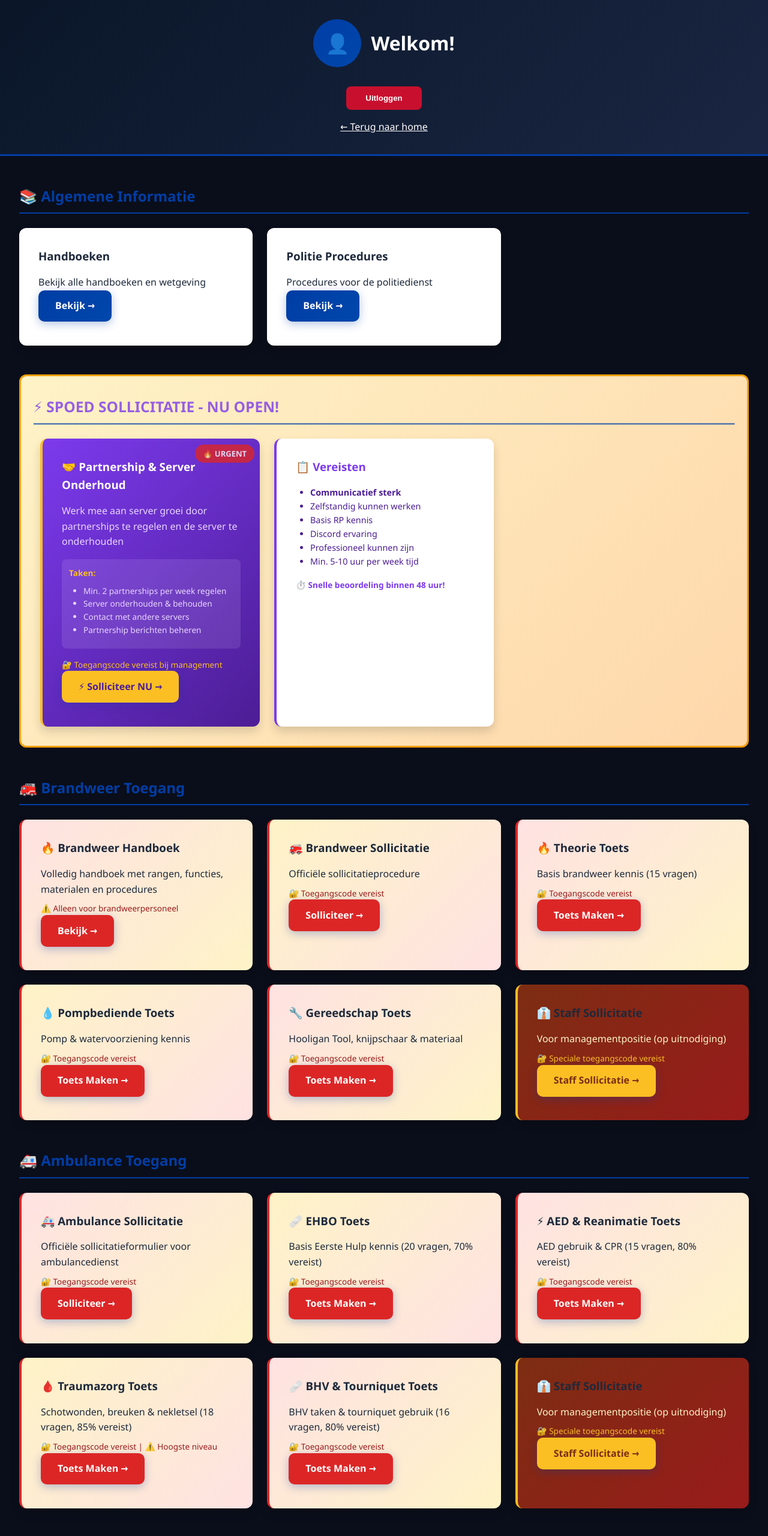
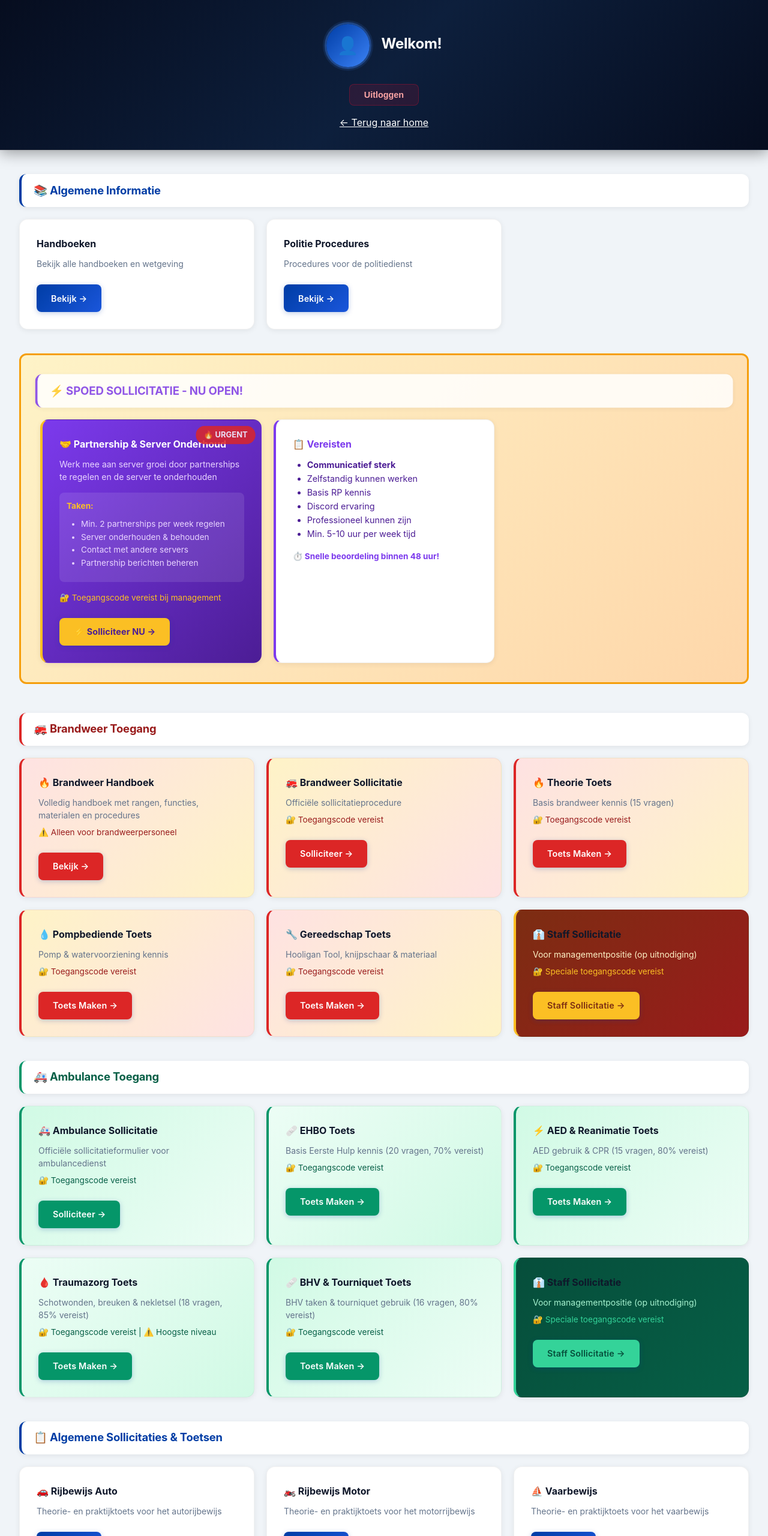
Before and after one commit to TacticalDuckey/tacticalduckey.github.io, a website: page dashboard.html in a window 1280 px wide. Shown: the top 2560 px of the page at 60% size. Drawn offline with Linux system fonts and the light colour scheme.

Commit message:
feat: modern UI redesign - Inter font, dashboard polish, ambulance groen

```diff
--- a/dashboard.html
+++ b/dashboard.html
@@ -7,77 +7,211 @@
     <link rel="stylesheet" href="styles.css">
     <script src="https://identity.netlify.com/v1/netlify-identity-widget.js"></script>
     <style>
+        /* ── Dashboard Header ── */
         .dashboard-header {
-            background: linear-gradient(135deg, #0a1628, #1a2642);
+            background: linear-gradient(135deg, #060d1f 0%, #0d1f3c 50%, #060d1f 100%);
             color: white;
-            padding: 2rem;
+            padding: 2.5rem 2rem 2rem;
             text-align: center;
-            border-bottom: 3px solid var(--primary-blue);
+            border-bottom: 1px solid rgba(255,255,255,0.08);
+            box-shadow: 0 4px 24px rgba(0,0,0,0.4);
+            position: sticky;
+            top: 0;
+            z-index: 50;
         }
 
         .user-profile {
             display: flex;
             align-items: center;
             justify-content: center;
-            gap: 1rem;
+            gap: 1.25rem;
             margin-bottom: 1rem;
         }
 
         .user-avatar {
-            width: 80px;
-            height: 80px;
+            width: 72px;
+            height: 72px;
             border-radius: 50%;
-            background: linear-gradient(135deg, var(--primary-blue), var(--secondary-blue));
+            background: linear-gradient(135deg, var(--primary-blue), #3b82f6);
             display: flex;
             align-items: center;
             justify-content: center;
-            font-size: 2rem;
+            font-size: 1.8rem;
+            box-shadow: 0 0 0 3px rgba(59,130,246,0.35), 0 0 0 6px rgba(59,130,246,0.12);
+            flex-shrink: 0;
         }
 
+        #welcome-message {
+            font-size: 1.5rem;
+            font-weight: 700;
+            letter-spacing: -0.01em;
+            margin-bottom: 0.4rem;
+        }
+
+        /* ── Role Badges ── */
+        .role-badge {
+            display: inline-flex;
+            align-items: center;
+            gap: 0.3rem;
+            padding: 0.3rem 0.85rem;
+            border-radius: 999px;
+            font-weight: 600;
+            font-size: 0.8rem;
+            letter-spacing: 0.02em;
+            margin: 0.25rem;
+            text-transform: uppercase;
+        }
+
+        .role-badge.admin {
+            background: linear-gradient(135deg, #f59e0b, #fbbf24);
+            color: #1a0a00;
+            box-shadow: 0 2px 8px rgba(245,158,11,0.4);
+        }
+
+        .role-badge.staff {
+            background: linear-gradient(135deg, #7c3aed, #8b5cf6);
+            color: white;
+            box-shadow: 0 2px 8px rgba(124,58,237,0.4);
+        }
+
+        .role-badge.agent {
+            background: linear-gradient(135deg, var(--primary-blue), #2563eb);
+            color: white;
+            box-shadow: 0 2px 8px rgba(0,61,165,0.35);
+        }
+
+        .role-badge.brandweer {
+            background: linear-gradient(135deg, #b91c1c, #dc2626);
+            color: white;
+            box-shadow: 0 2px 8px rgba(185,28,28,0.4);
+        }
+
+        .role-badge.ambulance {
+            background: linear-gradient(135deg, #059669, #10b981);
+            color: white;
+            box-shadow: 0 2px 8px rgba(5,150,105,0.4);
+        }
+
+        .role-badge.user {
+            background: rgba(100,116,139,0.25);
+            color: #94a3b8;
+            border: 1px solid rgba(100,116,139,0.3);
+        }
+
+        .role-badge.dsi {
+            background: linear-gradient(135deg, #1e1b4b, #3730a3);
+            color: #a5b4fc;
+            box-shadow: 0 2px 8px rgba(55,48,163,0.4);
+            border: 1px solid rgba(165,180,252,0.3);
+        }
+
+        /* ── Logout & back link ── */
+        .logout-btn {
+            background: rgba(200,16,46,0.15);
+            color: #fca5a5;
+            border: 1px solid rgba(200,16,46,0.35);
+            padding: 0.55rem 1.5rem;
+            border-radius: 8px;
+            font-weight: 600;
+            font-size: 0.9rem;
+            cursor: pointer;
+            margin-top: 0.75rem;
+            transition: all 0.2s ease;
+        }
+
+        .logout-btn:hover {
+            background: #C8102E;
+            color: white;
+            border-color: #C8102E;
+            box-shadow: 0 4px 12px rgba(200,16,46,0.4);
+        }
+
+        /* ── Dashboard layout ── */
         .dashboard-container {
             max-width: 1400px;
             margin: 0 auto;
-            padding: 3rem 2rem;
+            padding: 2.5rem 2rem 4rem;
+            background: #f0f4f8;
+            min-height: 100vh;
         }
 
+        /* ── Section headers ── */
         .access-section {
-            margin-bottom: 3rem;
+            margin-bottom: 2.5rem;
         }
 
-        .access-section h2 {
+        .access-section > h2 {
+            display: flex;
+            align-items: center;
+            gap: 0.6rem;
+            font-size: 1.15rem;
+            font-weight: 700;
+            letter-spacing: -0.01em;
+            padding: 0.8rem 1.25rem;
+            background: white;
+            border-radius: 12px;
+            box-shadow: 0 2px 8px rgba(0,0,0,0.07);
+            border-left: 4px solid var(--primary-blue);
+            margin-bottom: 1.25rem;
             color: var(--primary-blue);
-            margin-bottom: 1.5rem;
-            padding-bottom: 0.5rem;
-            border-bottom: 2px solid var(--primary-blue);
         }
 
+        #brandweer-section > h2 { border-left-color: #dc2626; color: #991b1b; }
+        #ambulance-section > h2 { border-left-color: #059669; color: #065f46; }
+        #staff-section > h2     { border-left-color: #7c3aed; color: #5b21b6; }
+        #admin-section > h2     { border-left-color: #f59e0b; color: #78350f; }
+        #dsi-section > h2       { border-left-color: #3730a3; color: #1e1b4b; }
+        #spoed-section > h2     { border-left-color: #7c3aed; color: #4c1d95; }
+
+        /* ── Card grid ── */
         .access-grid {
             display: grid;
-            grid-template-columns: repeat(auto-fill, minmax(300px, 1fr));
-            gap: 1.5rem;
+            grid-template-columns: repeat(auto-fill, minmax(290px, 1fr));
+            gap: 1.25rem;
         }
 
+        /* ── Cards ── */
         .access-card {
             background: white;
-            border-radius: 12px;
-            padding: 2rem;
-            box-shadow: var(--card-shadow);
-            transition: all 0.3s ease;
+            border-radius: var(--radius);
+            padding: 1.75rem;
+            box-shadow: 0 2px 10px rgba(0,0,0,0.07);
+            transition: transform 0.22s cubic-bezier(0.4, 0, 0.2, 1),
+                        box-shadow 0.22s cubic-bezier(0.4, 0, 0.2, 1);
+            border: 1px solid rgba(0,0,0,0.05);
         }
 
-        .access-card:hover {
-            transform: translateY(-5px);
-            box-shadow: var(--card-hover-shadow);
+        .access-card:not(.locked):hover {
+            transform: translateY(-4px);
+            box-shadow: 0 12px 28px rgba(0,0,0,0.13);
         }
 
         .access-card h3 {
+            font-size: 1rem;
+            font-weight: 700;
             color: var(--text-dark);
-            margin-bottom: 1rem;
+            margin-bottom: 0.6rem;
+        }
+
+        .access-card p {
+            font-size: 0.875rem;
+            color: var(--text-light);
+            margin-bottom: 0.5rem;
+            line-height: 1.5;
+        }
+
+        .access-card .btn {
+            margin-top: 1rem;
         }
 
         .access-card.locked {
-            opacity: 0.6;
+            opacity: 0.55;
             cursor: not-allowed;
+        }
+
+        .access-card.locked:hover {
+            transform: none;
+            box-shadow: 0 2px 10px rgba(0,0,0,0.07);
         }
 
         .access-card.locked::after {
@@ -86,80 +220,13 @@
             margin-top: 1rem;
             color: var(--accent-red);
             font-weight: 600;
+            font-size: 0.85rem;
         }
 
-        .role-badge {
-            display: inline-block;
-            padding: 0.5rem 1rem;
-            border-radius: 20px;
-            font-weight: 600;
-            font-size: 0.9rem;
-            margin: 0.5rem;
-        }
-
-        .role-badge.admin {
-            background: linear-gradient(135deg, #fbbf24, #f59e0b);
-            color: #000;
-        }
-
-        .role-badge.staff {
-            background: linear-gradient(135deg, #8b5cf6, #6366f1);
-            color: white;
-        }
-
-        .role-badge.agent {
-            background: linear-gradient(135deg, #0047ab, #3b82f6);
-            color: white;
-        }
-
-        .role-badge.brandweer {
-            background: linear-gradient(135deg, #dc2626, #f59e0b);
-            color: white;
-            border: 2px solid #fbbf24;
-        }
-
-        .role-badge.ambulance {
-            background: linear-gradient(135deg, #dc2626, #ef4444);
-            color: white;
-            border: 2px solid #fbbf24;
-        }
-
-        .role-badge.user {
-            background: linear-gradient(135deg, #64748b, #94a3b8);
-            color: white;
-        }
-
-        .role-badge.dsi {
-            background: linear-gradient(135deg, #dc2626, #991b1b);
-            color: white;
-            border: 2px solid #fbbf24;
-        }
-
-        .logout-btn {
-            background: var(--accent-red);
-            color: white;
-            border: none;
-            padding: 0.75rem 2rem;
-            border-radius: 8px;
-            font-weight: 600;
-            cursor: pointer;
-            margin-top: 1rem;
-        }
-
-        .logout-btn:hover {
-            background: #a01020;
-        }
-
-        /* Pulse animatie voor spoed sollicitatie */
+        /* ── Pulse animation (spoed) ── */
         @keyframes pulse {
-            0%, 100% {
-                opacity: 1;
-                transform: scale(1);
-            }
-            50% {
-                opacity: 0.8;
-                transform: scale(1.02);
-            }
+            0%, 100% { opacity: 1; transform: scale(1); }
+            50%       { opacity: 0.85; transform: scale(1.015); }
         }
     </style>
 </head>
@@ -301,58 +368,58 @@
         <section class="access-section" id="ambulance-section">
             <h2>🚑 Ambulance Toegang</h2>
             <div class="access-grid">
-                <div class="access-card" id="ambulance-card-1" style="background: linear-gradient(135deg, #fee2e2 0%, #fef3c7 100%); border-left: 4px solid #dc2626;">
+                <div class="access-card" id="ambulance-card-1" style="background: linear-gradient(135deg, #d1fae5 0%, #ecfdf5 100%); border-left: 4px solid #059669;">
                     <h3>🚑 Ambulance Sollicitatie</h3>
                     <p>Officiële sollicitatieformulier voor ambulancedienst</p>
-                    <p style="font-size: 0.85em; margin-top: 0.5rem; color: #991b1b;">
+                    <p style="font-size: 0.85em; margin-top: 0.5rem; color: #065f46;">
                         🔐 Toegangscode vereist
                     </p>
-                    <a href="Ambulance/Sollicitaties/1. Ambulance Sollicitatie - Invulbaar.html" class="btn" style="background: #dc2626;">Solliciteer →</a>
+                    <a href="Ambulance/Sollicitaties/1. Ambulance Sollicitatie - Invulbaar.html" class="btn" style="background: #059669;">Solliciteer →</a>
                 </div>
 
-                <div class="access-card" id="ambulance-card-2" style="background: linear-gradient(135deg, #fef3c7 0%, #fee2e2 100%); border-left: 4px solid #dc2626;">
+                <div class="access-card" id="ambulance-card-2" style="background: linear-gradient(135deg, #ecfdf5 0%, #d1fae5 100%); border-left: 4px solid #059669;">
                     <h3>🩹 EHBO Toets</h3>
                     <p>Basis Eerste Hulp kennis (20 vragen, 70% vereist)</p>
-                    <p style="font-size: 0.85em; margin-top: 0.5rem; color: #991b1b;">
+                    <p style="font-size: 0.85em; margin-top: 0.5rem; color: #065f46;">
                         🔐 Toegangscode vereist
                     </p>
-                    <a href="Ambulance/Sollicitaties/2. EHBO Toets - Invulbaar.html" class="btn" style="background: #dc2626;">Toets Maken →</a>
+                    <a href="Ambulance/Sollicitaties/2. EHBO Toets - Invulbaar.html" class="btn" style="background: #059669;">Toets Maken →</a>
                 </div>
 
-                <div class="access-card" id="ambulance-card-3" style="background: linear-gradient(135deg, #fee2e2 0%, #fef3c7 100%); border-left: 4px solid #dc2626;">
+                <div class="access-card" id="ambulance-card-3" style="background: linear-gradient(135deg, #d1fae5 0%, #ecfdf5 100%); border-left: 4px solid #059669;">
                     <h3>⚡ AED & Reanimatie Toets</h3>
                     <p>AED gebruik & CPR (15 vragen, 80% vereist)</p>
-                    <p style="font-size: 0.85em; margin-top: 0.5rem; color: #991b1b;">
+                    <p style="font-size: 0.85em; margin-top: 0.5rem; color: #065f46;">
                         🔐 Toegangscode vereist
                     </p>
-                    <a href="Ambulance/Sollicitaties/3. AED Reanimatie Toets - Invulbaar.html" class="btn" style="background: #dc2626;">Toets Maken →</a>
+                    <a href="Ambulance/Sollicitaties/3. AED Reanimatie Toets - Invulbaar.html" class="btn" style="background: #059669;">Toets Maken →</a>
                 </div>
 
-                <div class="access-card" id="ambulance-card-4" style="background: linear-gradient(135deg, #fef3c7 0%, #fee2e2 100%); border-left: 4px solid #dc2626;">
+                <div class="access-card" id="ambulance-card-4" style="background: linear-gradient(135deg, #ecfdf5 0%, #d1fae5 100%); border-left: 4px solid #059669;">
                     <h3>🩸 Traumazorg Toets</h3>
                     <p>Schotwonden, breuken & nekletsel (18 vragen, 85% vereist)</p>
-                    <p style="font-size: 0.85em; margin-top: 0.5rem; color: #991b1b;">
+                    <p style="font-size: 0.85em; margin-top: 0.5rem; color: #065f46;">
                         🔐 Toegangscode vereist | ⚠️ Hoogste niveau
                     </p>
-                    <a href="Ambulance/Sollicitaties/4. Traumazorg Toets - Invulbaar.html" class="btn" style="background: #dc2626;">Toets Maken →</a>
+                    <a href="Ambulance/Sollicitaties/4. Traumazorg Toets - Invulbaar.html" class="btn" style="background: #059669;">Toets Maken →</a>
                 </div>
 
-                <div class="access-card" id="ambulance-card-5" style="background: linear-gradient(135deg, #fee2e2 0%, #fef3c7 100%); border-left: 4px solid #dc2626;">
+                <div class="access-card" id="ambulance-card-5" style="background: linear-gradient(135deg, #d1fae5 0%, #ecfdf5 100%); border-left: 4px solid #059669;">
                     <h3>🩹 BHV & Tourniquet Toets</h3>
                     <p>BHV taken & tourniquet gebruik (16 vragen, 80% vereist)</p>
-                    <p style="font-size: 0.85em; margin-top: 0.5rem; color: #991b1b;">
+                    <p style="font-size: 0.85em; margin-top: 0.5rem; color: #065f46;">
                         🔐 Toegangscode vereist
                     </p>
-                    <a href="Ambulance/Sollicitaties/5. BHV Tourniquet Toets - Invulbaar.html" class="btn" style="background: #dc2626;">Toets Maken →</a>
+                    <a href="Ambulance/Sollicitaties/5. BHV Tourniquet Toets - Invulbaar.html" class="btn" style="background: #059669;">Toets Maken →</a>
                 </div>
 
-                <div class="access-card" id="ambulance-card-6" style="background: linear-gradient(135deg, #7c2d12 0%, #991b1b 100%); border-left: 4px solid #fbbf24; color: white;">
+                <div class="access-card" id="ambulance-card-6" style="background: linear-gradient(135deg, #064e3b 0%, #065f46 100%); border-left: 4px solid #34d399; color: white;">
                     <h3>👔 Staff Sollicitatie</h3>
-                    <p style="color: #fef3c7;">Voor managementpositie (op uitnodiging)</p>
-                    <p style="font-size: 0.85em; margin-top: 0.5rem; color: #fbbf24;">
+                    <p style="color: #a7f3d0;">Voor managementpositie (op uitnodiging)</p>
+                    <p style="font-size: 0.85em; margin-top: 0.5rem; color: #34d399;">
                         🔐 Speciale toegangscode vereist
                     </p>
-                    <a href="Ambulance/Sollicitaties/6. Ambulance Staff Sollicitatie - Invulbaar.html" class="btn" style="background: #fbbf24; color: #7c2d12;">Staff Sollicitatie →</a>
+                    <a href="Ambulance/Sollicitaties/6. Ambulance Staff Sollicitatie - Invulbaar.html" class="btn" style="background: #34d399; color: #064e3b;">Staff Sollicitatie →</a>
                 </div>
             </div>
         </section>
--- a/styles.css
+++ b/styles.css
@@ -14,20 +14,27 @@
     --dsi-green: #06a77d;
     --dark-bg: #0a1628;
     --light-bg: #f8fafc;
-    --text-dark: #1e293b;
+    --text-dark: #0f172a;
     --text-light: #64748b;
-    --card-shadow: 0 8px 16px rgba(0, 0, 0, 0.15);
-    --card-hover-shadow: 0 20px 40px rgba(0, 0, 0, 0.3);
+    --card-shadow: 0 2px 12px rgba(0, 0, 0, 0.08);
+    --card-hover-shadow: 0 16px 40px rgba(0, 0, 0, 0.18);
+    --radius: 14px;
+    --radius-sm: 8px;
+    --radius-lg: 20px;
 }
 
 body {
-    font-family: 'Segoe UI', Tahoma, Geneva, Verdana, sans-serif;
+    font-family: 'Inter', 'Segoe UI', system-ui, -apple-system, sans-serif;
     line-height: 1.6;
     color: var(--text-dark);
     background: #0a0e1a;
     min-height: 100vh;
     overflow-x: hidden;
+    -webkit-font-smoothing: antialiased;
 }
+
+/* ─── Google Fonts (Inter) ─── */
+@import url('https://fonts.googleapis.com/css2?family=Inter:wght@300;400;500;600;700;800;900&display=swap');
 
 /* Emergency lights animation */
 .emergency-lights {
@@ -422,46 +429,48 @@ body {
 }
 
 .btn {
-    display: inline-block;
-    padding: 0.85rem 1.75rem;
-    background: linear-gradient(135deg, var(--primary-blue), var(--secondary-blue));
+    display: inline-flex;
+    align-items: center;
+    justify-content: center;
+    gap: 0.4rem;
+    padding: 0.7rem 1.5rem;
+    background: linear-gradient(135deg, var(--primary-blue), #1a56db);
     color: white;
     text-decoration: none;
-    border-radius: 10px;
-    text-align: center;
+    border-radius: var(--radius-sm);
     font-weight: 600;
-    transition: all 0.3s cubic-bezier(0.175, 0.885, 0.32, 1.275);
-    box-shadow: 0 4px 15px rgba(0, 61, 165, 0.3);
+    font-size: 0.9rem;
+    letter-spacing: 0.01em;
+    transition: all 0.2s cubic-bezier(0.4, 0, 0.2, 1);
+    box-shadow: 0 2px 8px rgba(0, 61, 165, 0.25);
+    border: none;
+    cursor: pointer;
+    white-space: nowrap;
     position: relative;
     overflow: hidden;
 }
 
-.btn::before {
+.btn::after {
     content: '';
     position: absolute;
-    top: 50%;
-    left: 50%;
-    width: 0;
-    height: 0;
-    border-radius: 50%;
-    background: rgba(255, 255, 255, 0.3);
-    transform: translate(-50%, -50%);
-    transition: width 0.6s, height 0.6s;
-}
-
-.btn:hover::before {
-    width: 300px;
-    height: 300px;
+    inset: 0;
+    background: rgba(255,255,255,0);
+    transition: background 0.2s ease;
 }
 
 .btn:hover {
-    transform: translateY(-3px);
-    box-shadow: 0 8px 25px rgba(0, 61, 165, 0.4);
-    background: linear-gradient(135deg, #002b7a, #0047ab);
+    transform: translateY(-2px);
+    box-shadow: 0 6px 20px rgba(0, 61, 165, 0.35);
+    background: linear-gradient(135deg, #002b7a, var(--primary-blue));
+}
+
+.btn:hover::after {
+    background: rgba(255,255,255,0.06);
 }
 
 .btn:active {
-    transform: translateY(-1px);
+    transform: translateY(0);
+    box-shadow: 0 2px 8px rgba(0, 61, 165, 0.2);
 }
 
 .hero-btn {
```
